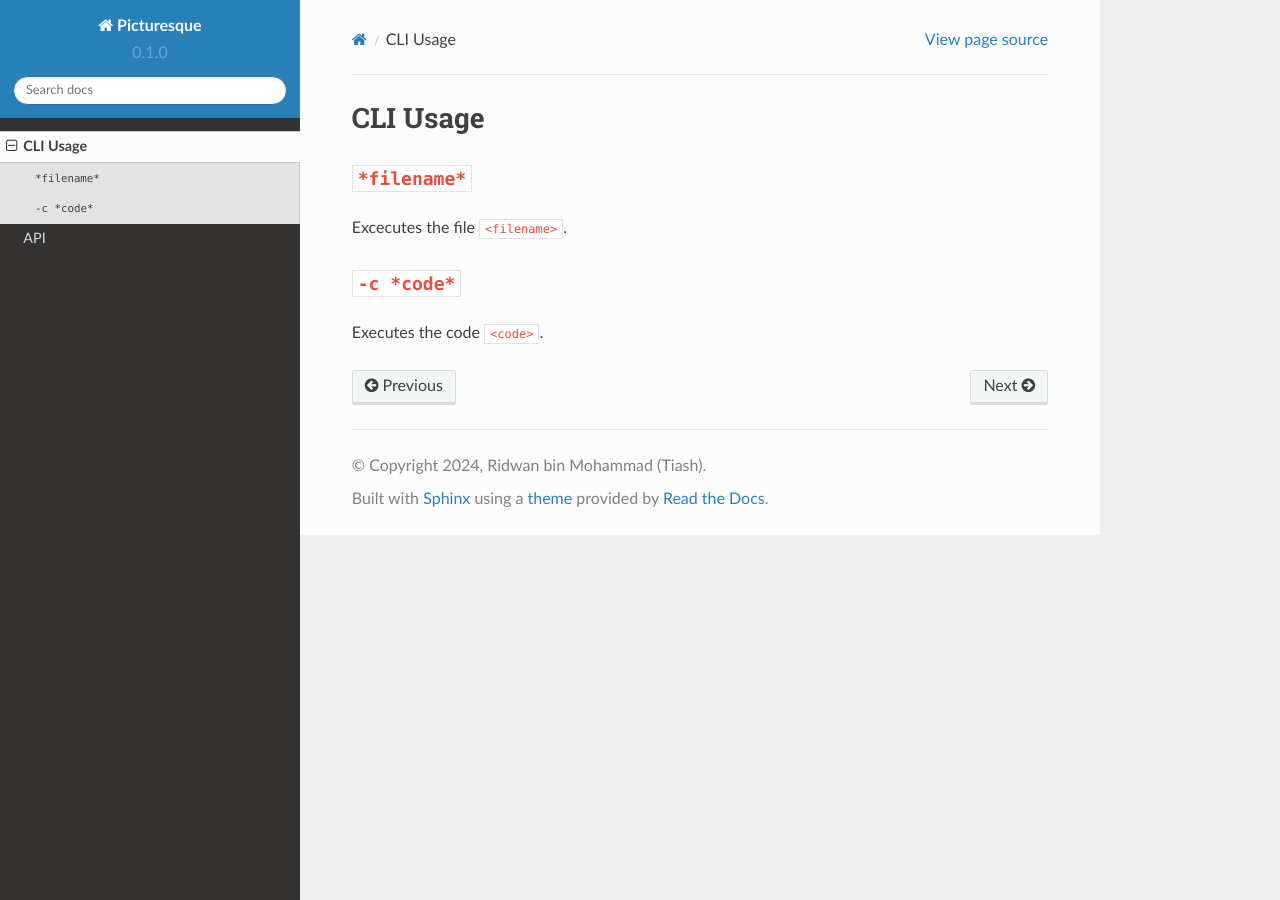
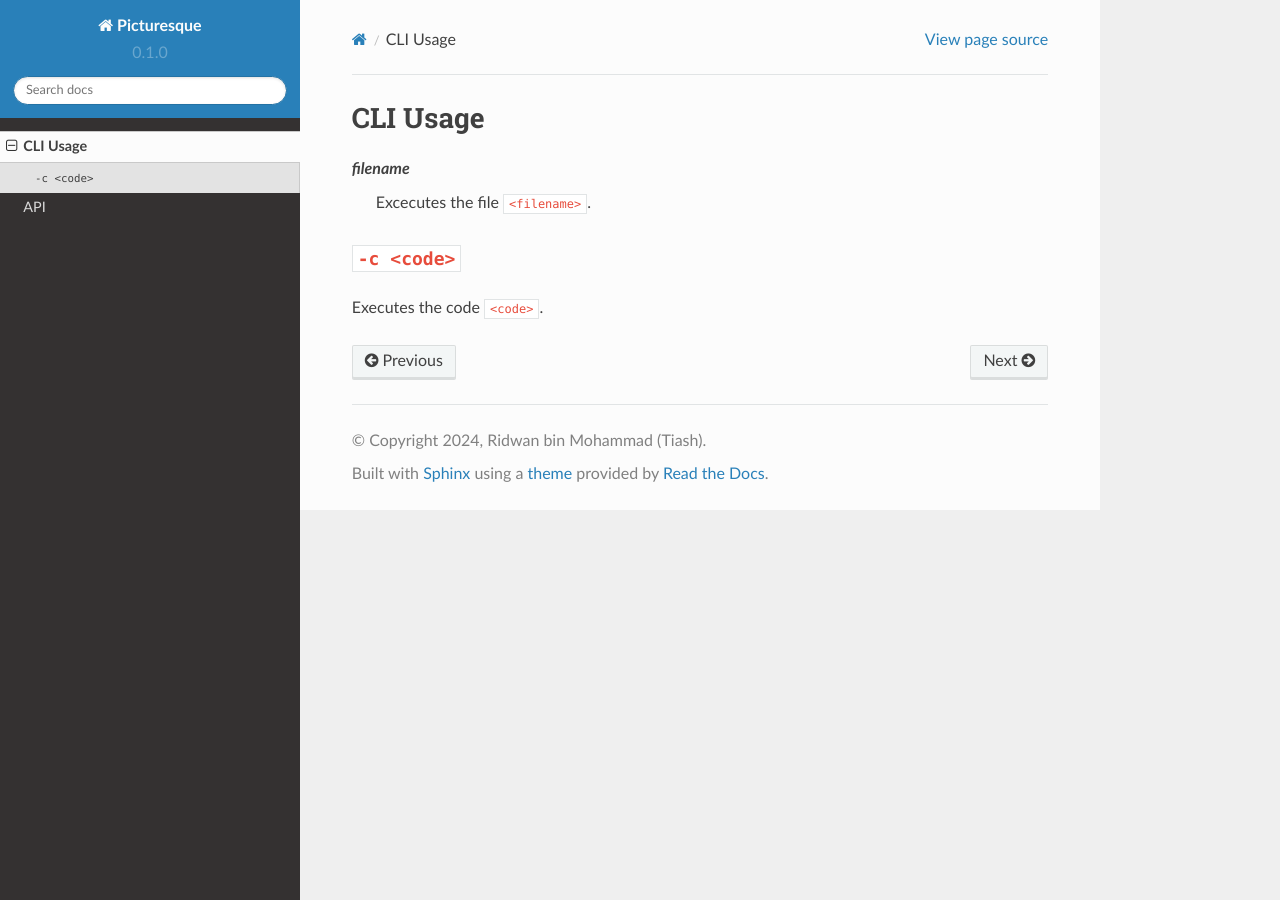
Before and after one commit to tiashDev/pic-docs, a Sphinx documentation site: the page built from docs/source/usage.rst, in a window 1280 px wide. Built offline with Sphinx 7.4.7 and the Read the Docs theme 2.0.0, drawn with Linux system fonts in a browser that asks for light colours; some of the changed lines change nothing that is shown.

Commit message:
Update usage.rst

```diff
--- a/docs/source/usage.rst
+++ b/docs/source/usage.rst
@@ -1,12 +1,10 @@
 CLI Usage
 =========
 
-``*filename*``
---------------
+*filename*
+   Excecutes the file ``<filename>``.
 
-Excecutes the file ``<filename>``.
-
-``-c *code*``
+``-c <code>``
 -------------
 
 Executes the code ``<code>``.
```
